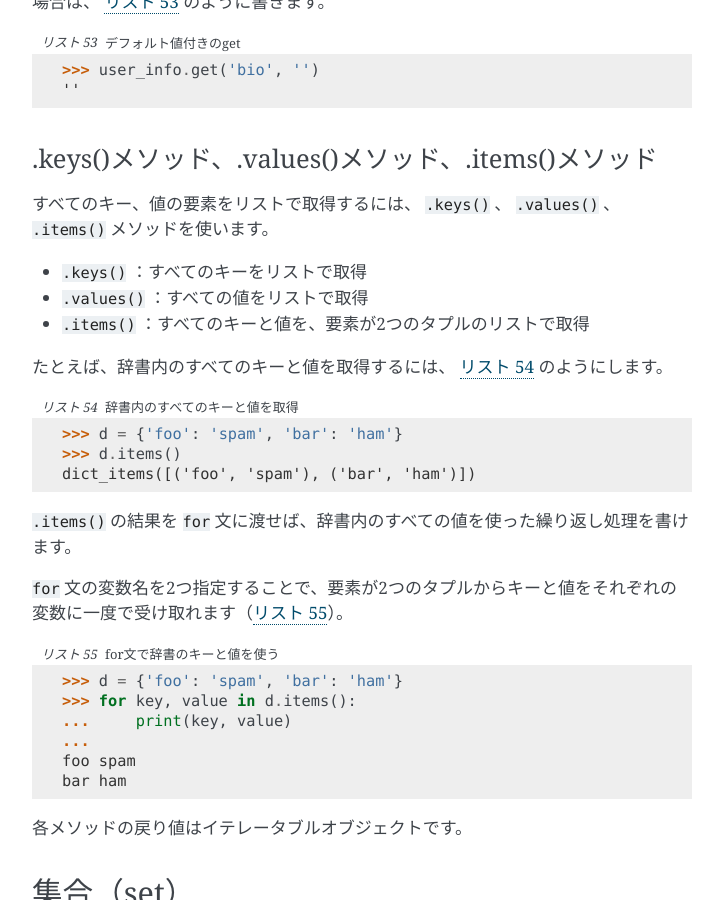
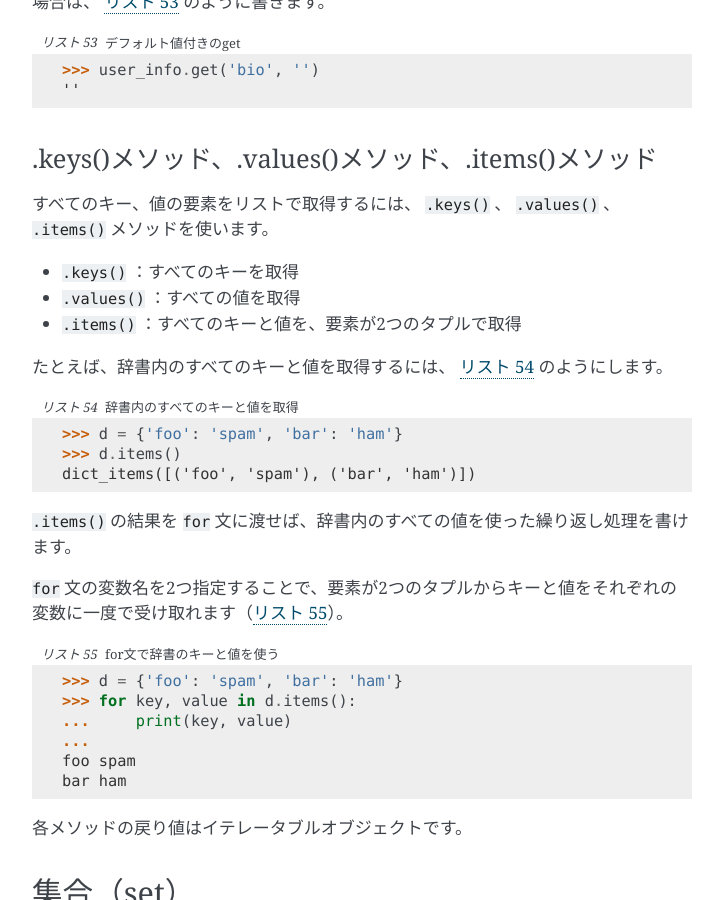
Before and after one commit to pyconjp/pycamp.pycon.jp, a Sphinx documentation site: the page built from source/4_collections.rst, in a window 1280 px wide and 900 px high, scrolled down 6063 px. Shown: the whole window, without its empty margins (388-1111 px from the left). Built offline with Sphinx 7.4.7, drawn with Linux system fonts in a browser that asks for light colours.

Commit message:
リハーサル前日に練習しておかしいところを発見したので、修正。

```diff
--- a/source/4_collections.rst
+++ b/source/4_collections.rst
@@ -356,9 +356,9 @@ in
 
 すべてのキー、値の要素をリストで取得するには、 ``.keys()`` 、 ``.values()`` 、 ``.items()`` メソッドを使います。
 
-* ``.keys()`` ：すべてのキーをリストで取得
-* ``.values()`` ：すべての値をリストで取得
-* ``.items()`` ：すべてのキーと値を、要素が2つのタプルのリストで取得
+* ``.keys()`` ：すべてのキーを取得
+* ``.values()`` ：すべての値を取得
+* ``.items()`` ：すべてのキーと値を、要素が2つのタプルで取得
 
 たとえば、辞書内のすべてのキーと値を取得するには、 :numref:`get-all-items` のようにします。
 
--- a/source/5_module.rst
+++ b/source/5_module.rst
@@ -40,7 +40,6 @@ Pythonインタープリタを起動して、 ``calc.py`` をインポートし
     :caption: calcのインポート
 
     >>> import calc
-    >>> calc
 
 ``calc`` というモジュールがインポートされました。
 
```
Also changed, not shown: source/0_about.rst (+6 -1 lines).
